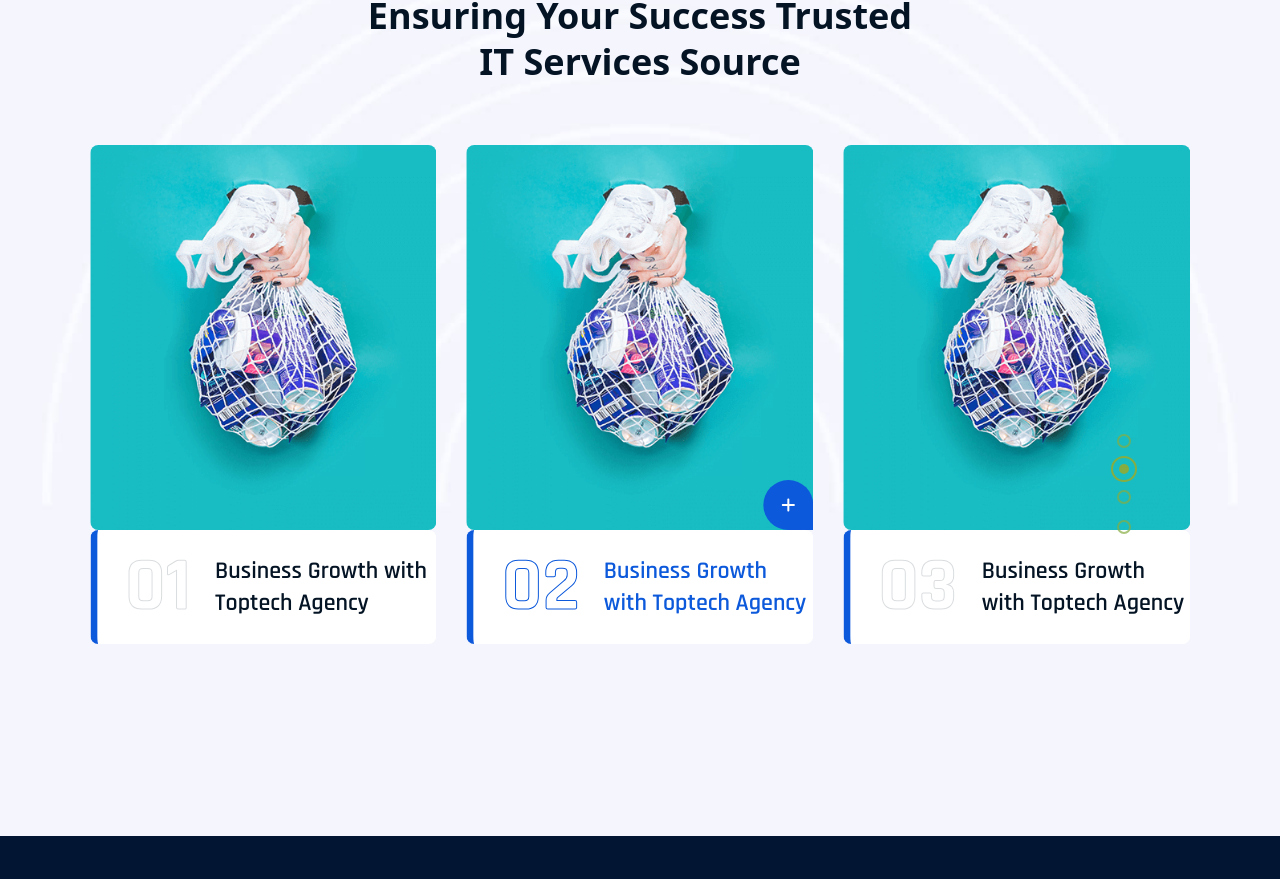
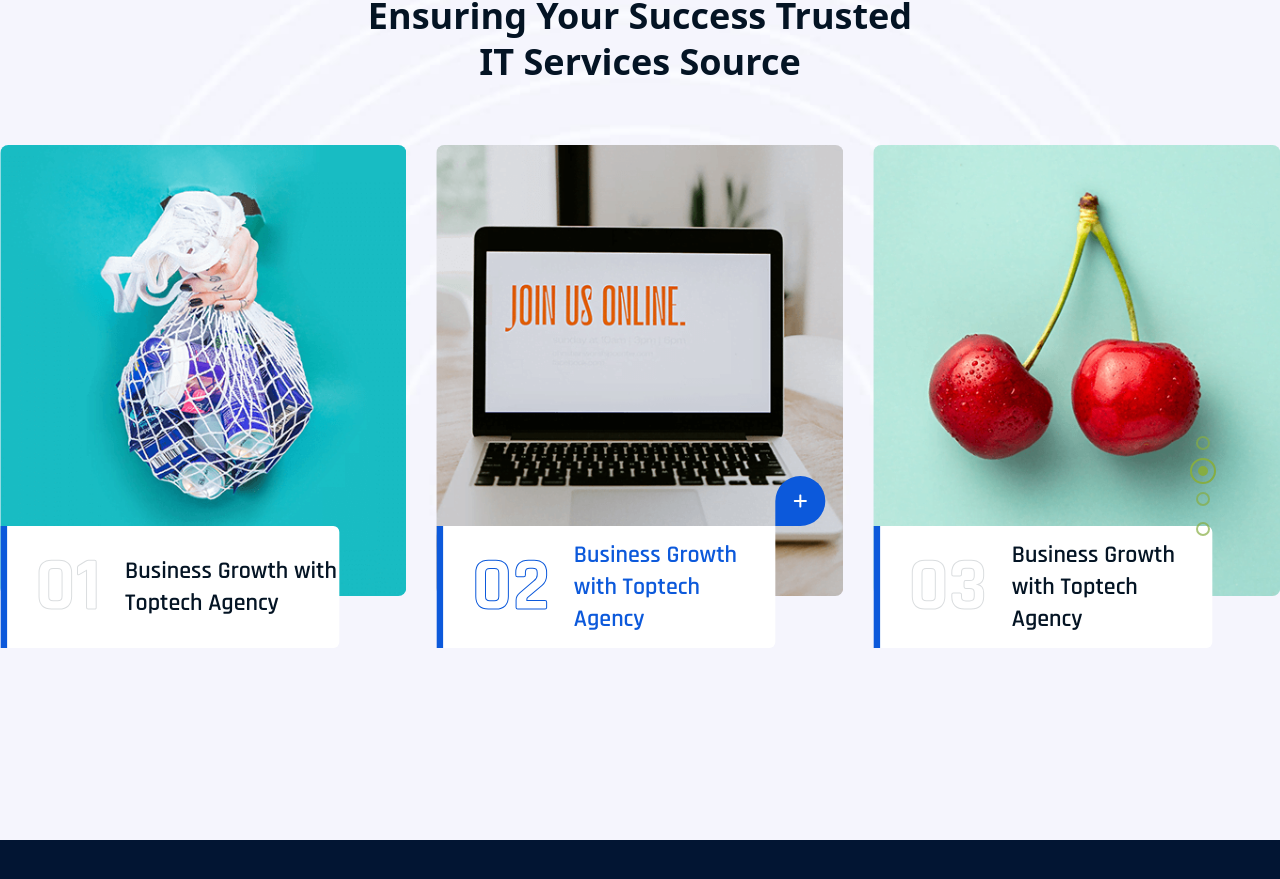
Before and after one commit to jisan5620jk/toptech, a React (Vite) app: page / in a window 1280 px wide. Shown: the part 4505-5384 px from the top of the page. Built offline with nearby package versions, Linux system fonts and the light colour scheme.

Commit message:
Update Code

```diff
--- a/src/Componant1/Portfolio/Portfolio.jsx
+++ b/src/Componant1/Portfolio/Portfolio.jsx
@@ -1,8 +1,5 @@
 /* eslint-disable no-unused-vars */
 import {
-  FaArrowRight,
-  FaArrowRightLong,
-  FaLocationDot,
   FaPlus,
 } from "react-icons/fa6";
 import portfolioThumb from "/images/portfolio-1.png";
@@ -25,14 +22,14 @@ const PortfolioData = [
     portfolioBtn: <FaPlus />,
   },  {
     id: 2,
-    portfolioThumb: portfolioThumb,
+    portfolioThumb: portfolioThumb2,
     portfolioIcon: "02",
     portfolioTitle: "Business Growth with Toptech Agency ",
     portfolioUrl: "/project_details",
     portfolioBtn: <FaPlus />,
   },  {
     id: 3,
-    portfolioThumb: portfolioThumb,
+    portfolioThumb: portfolioThumb3,
     portfolioIcon: "03",
     portfolioTitle: "Business Growth with Toptech Agency ",
     portfolioUrl: "/project_details",
@@ -88,7 +85,8 @@ const Portfolio = () => {
             IT Services Source
           </h1>
         </div>
-        <div className="mt-[60px]">
+        </div>
+        <div className="mt-[60px] 2xl:mx-[100px]">
           <Swiper {...settings} pagination={pagination} modules={[Pagination]}>
             <div>
               {PortfolioData.map(
@@ -118,7 +116,6 @@ const Portfolio = () => {
             </div>
           </Swiper>
         </div>
-      </div>
     </section>
   );
 };
--- a/src/Componant1/Portfolio/PortfolioCard.jsx
+++ b/src/Componant1/Portfolio/PortfolioCard.jsx
@@ -14,20 +14,20 @@ const PortfolioCard = ({
         <div className="rounded-lg relative overflow-hidden before:absolute before:bottom-0 before:left-0 before:w-full before:h-0 before:bg-PrimaryColor-0 before:transition-all before:duration-500 group-hover:before:h-full group-hover:before:top-0 before:z-10 group-hover:before:opacity-20">
           <img src={portfolioThumb} draggable={false} />
         </div>
-        <div className="rounded-lg 2xl:rounded-none relative bg-white 2xl:w-8/12 border-l-[7px] pl-7 border-PrimaryColor-0">
+        <div className="portfolio-content relative z-10 -mt-[70px] rounded-l-lg rounded-r-lg xl:rounded-l-none xl:rounded-r-md bg-white xl:w-10/12 border-l-[7px] pl-7 border-PrimaryColor-0 transition-all duration-500 group-hover:rounded-se-none">
           <div className="flex items-center gap-6">
-            <h1 className="portfolio-icon font-Rajdhani font-bold text-[76px] text-transparent transition-all duration-500">
+            <h1 className="portfolio-icon font-Rajdhani font-bold text-[76px] text-transparent transition-all duration-500 my-1">
               {portfolioIcon}
             </h1>
             <Link to={portfolioUrl}>
-              <button className="portfolio-title font-Rajdhani font-semibold text-xl lg:text-lg xl:text-2xl text-HeadingColor-0 text-left transition-all duration-500 group-hover:text-PrimaryColor-0">
+              <button className="portfolio-title font-Rajdhani font-semibold text-xl lg:text-lg xl:text-2xl text-HeadingColor-0 text-left transition-all duration-500  group-hover:text-PrimaryColor-0">
                 {portfolioTitle}
               </button>
             </Link>
           </div>
           <Link
             to={portfolioUrl}
-            className="portfolio-btn -rotate-90 transition-all duration-500 absolute -top-0 opacity-0 right-0 group-hover:-top-[50px] group-hover:opacity-100"
+            className="portfolio-btn -rotate-90 xl:rotate-0 transition-all duration-500 absolute -top-0 opacity-0 right-0 xl:-right-[50px] group-hover:-top-[50px] group-hover:opacity-100"
           >
             <button className="w-[50px] h-[50px] rounded-r-full rounded-t-full flex items-center justify-center text-white bg-PrimaryColor-0">
               {portfolioBtn}
--- a/src/index.css
+++ b/src/index.css
@@ -257,10 +257,15 @@ span.swiper-pagination-bullet.swiper-pagination-bullet-active::before {
 
 /* Portfolio */
 
+.portfolio .swiper-slide.swiper-slide-active .portfolio-content {
+  border-start-end-radius: 0;
+}
+
 .portfolio .portfolio-box:hover .portfolio-icon ,
 .portfolio .swiper-slide.swiper-slide-active .portfolio-icon {
   -webkit-text-stroke: 1px #0c59db;
 }
+
 
 .portfolio .swiper-slide.swiper-slide-active .portfolio-title {
   color: #0c59db;
```
